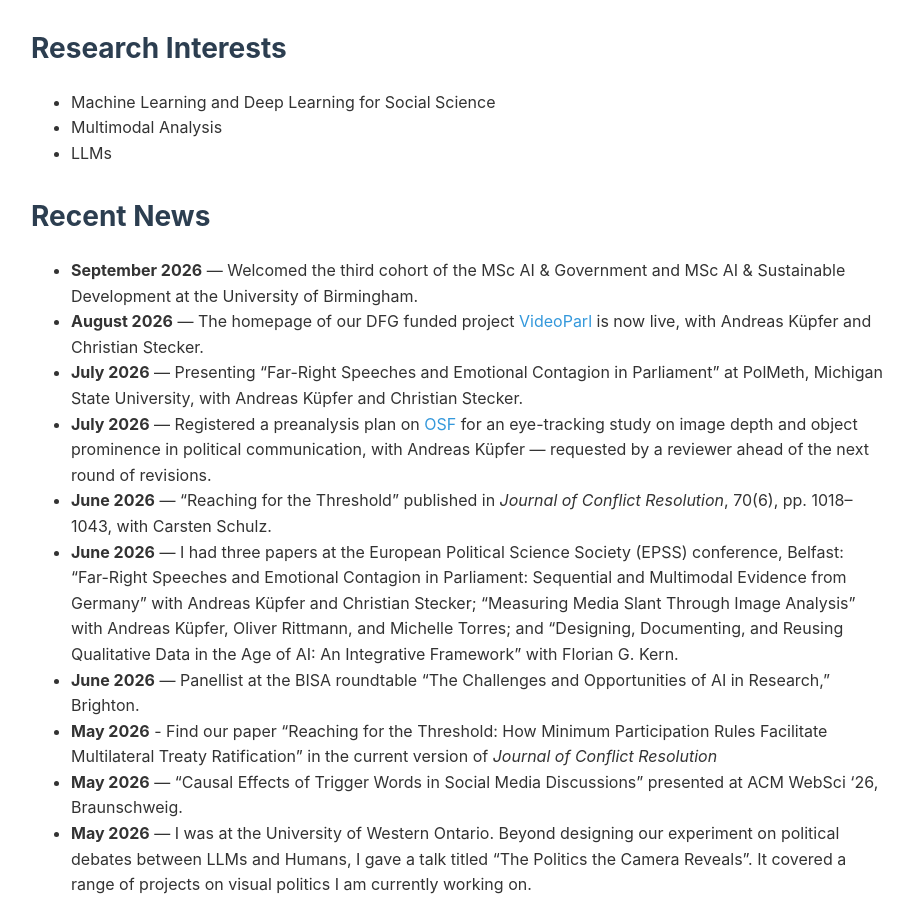
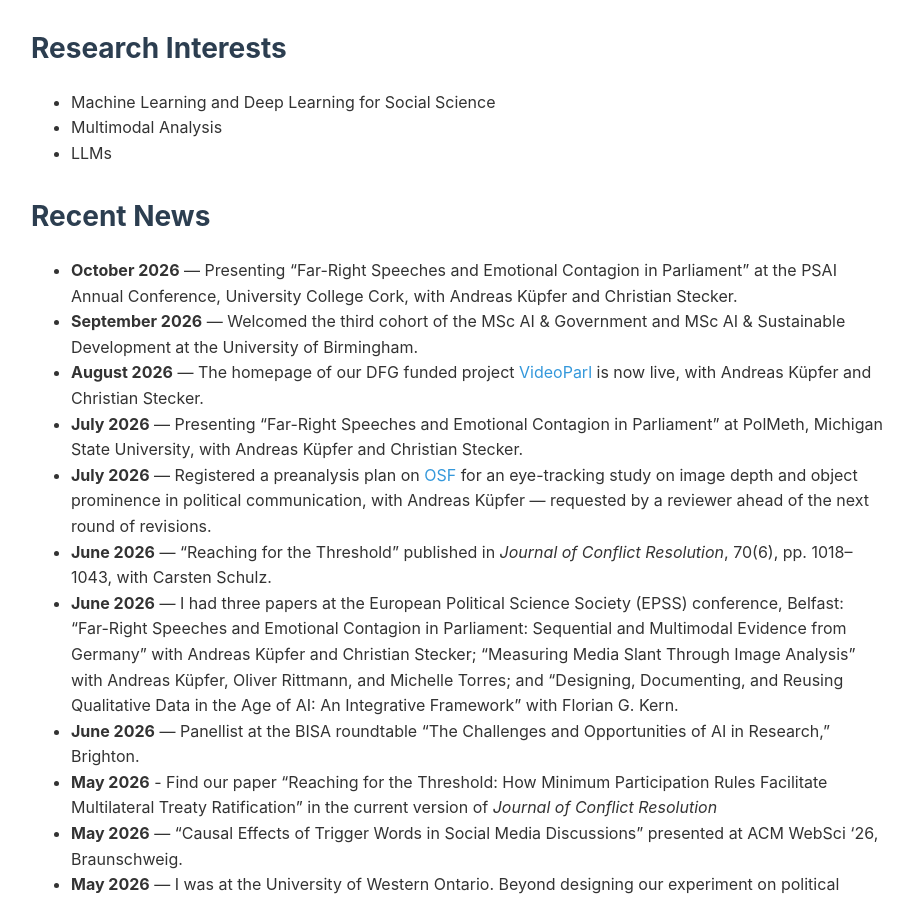
Before and after one commit to chrisguarnold/chrisguarnold.github.io, a Jekyll site: the page built from index.md, in a window 1280 px wide and 900 px high, scrolled down 571 px. Shown: the whole window, without its empty margins (183-1096 px from the left). Built offline with Jekyll 4.4.1, drawn with Linux system fonts in a browser that asks for light colours.

Commit message:
News: PSAI 2026 Cork presentation
Co-Authored-By: Claude Opus 5.5 <noreply@anthropic.com>

```diff
--- a/index.md
+++ b/index.md
@@ -38,6 +38,7 @@ title: Home
 
 ## Recent News
 
+- **October 2026** — Presenting "Far-Right Speeches and Emotional Contagion in Parliament" at the PSAI Annual Conference, University College Cork, with Andreas Küpfer and Christian Stecker.
 - **September 2026** — Welcomed the third cohort of the MSc AI & Government and MSc AI & Sustainable Development at the University of Birmingham.
 - **August 2026** — The homepage of our DFG funded project <a href="https://videoparl.github.io/">VideoParl</a> is now live, with Andreas Küpfer and Christian Stecker.
 - **July 2026** — Presenting "Far-Right Speeches and Emotional Contagion in Parliament" at PolMeth, Michigan State University, with Andreas Küpfer and Christian Stecker.
```
